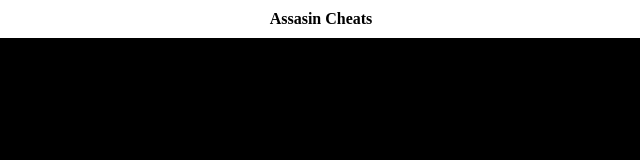
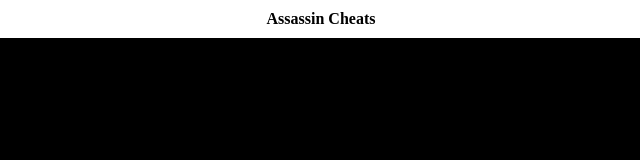
Before and after one commit to GokulxD/lolweb, a plain HTML site: page index.html in a window 1280 px wide. Shown: the full height of the page, 319-959 px from the left. Drawn offline with Linux system fonts and the light colour scheme.

Commit message:
Update index.html

```diff
--- a/index.html
+++ b/index.html
@@ -4,12 +4,12 @@
   <meta charset = "UTF-8">
   <meta name = "viewport" content = "width=device-width,initial-scale=1.0">
   <link rel = "stylesheet" href = "style.css">
-  <title> Assasin Cheats </title>
+  <title> Assassin Cheats </title>
 </head>
 <body>
   <div class = "navbar">
     <div class = "navbar-content">
-      <span class = "logo">Assasin Cheats </span>
+      <span class = "logo">Assassin Cheats </span>
     </div>
   </div>
 </body>
```
